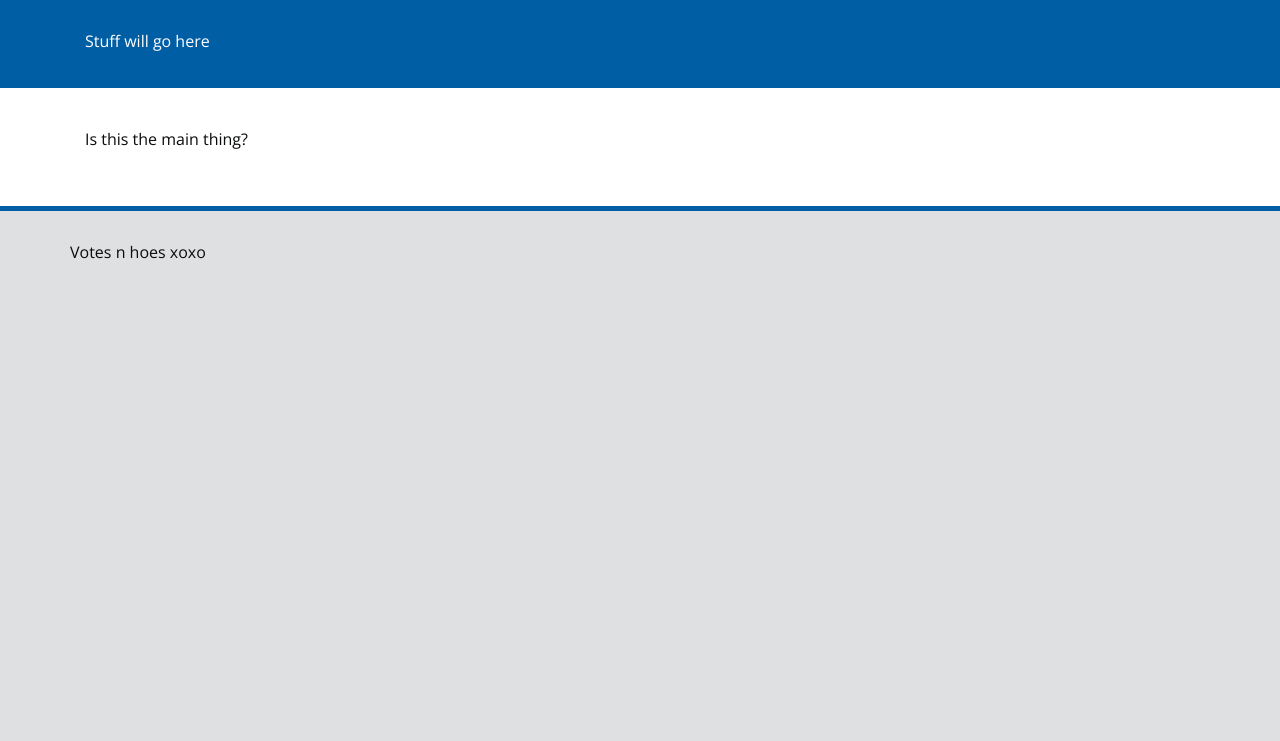
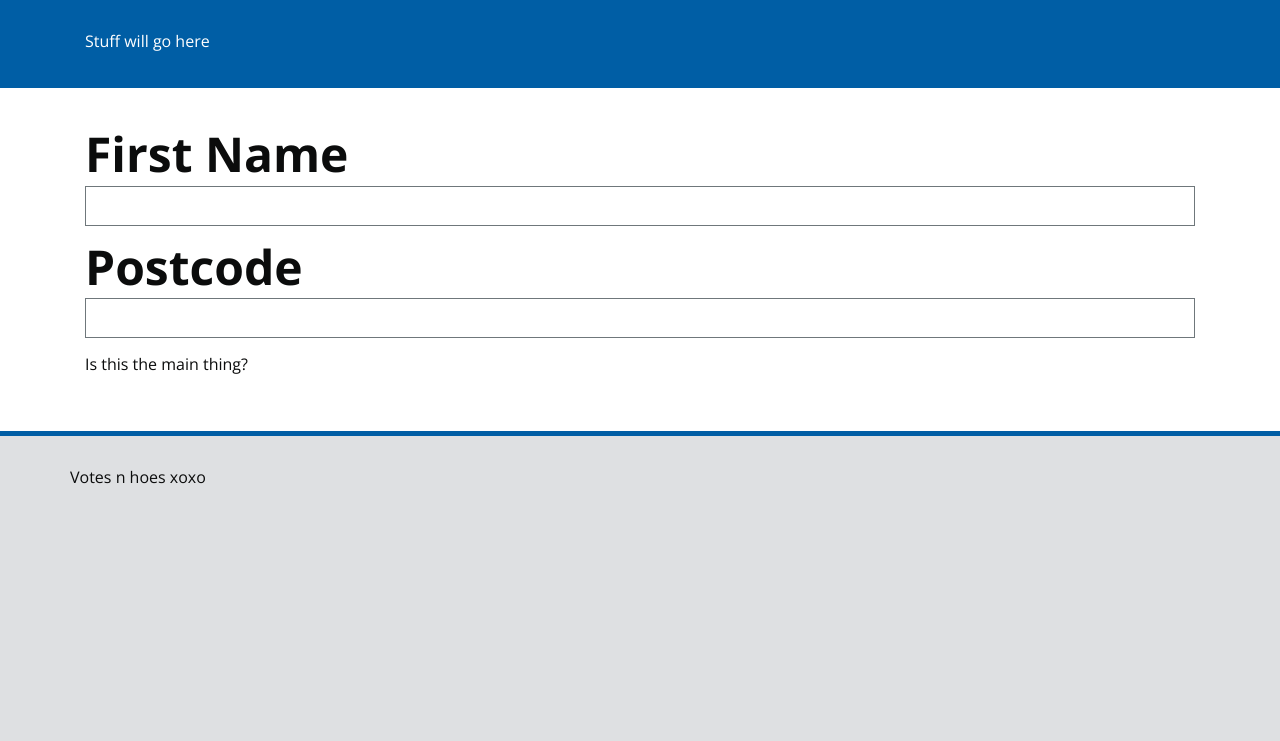
Before and after one commit to E-lection/Flask-E-lection-Base, a Flask app: page /station in a window 1280 px wide. Shown: the part 77-818 px from the top of the page. Before the commit the page ends 336 px from the top, so only its background shows below. Run offline with Flask 2, Linux system fonts and the light colour scheme; some libraries are stand-ins or nearby versions.

Commit message:
[JL] Added station page (html).

```diff
--- a/e_lection/templates/station.html
+++ b/e_lection/templates/station.html
@@ -1,2 +1,24 @@
 {% extends 'base.html' %}
 {% block title %}Station{% endblock %}
+
+{% block head %}
+  {{ super() }}
+{% endblock %}
+
+{% block content %}
+  {{ super() }}
+{% endblock %}
+
+{% block body %}
+  {{ super() }}
+  <div class="form-group station-info-entry">
+    <label class="control-label" for="userName">First Name</label>
+    <input type="text" class="form-control" id="userName">
+    {# <!--<p class="help-block">Your parents probably gave you this name</p>--> #}
+  </div>
+  <div class="form-group station-info-entry">
+    <label class="control-label" for="userName">Postcode</label>
+    <input type="text" class="form-control" id="userName">
+    {# <!--<p class="help-block">Your parents probably gave you this name</p>--> #}
+  </div>
+{% endblock %}
```
